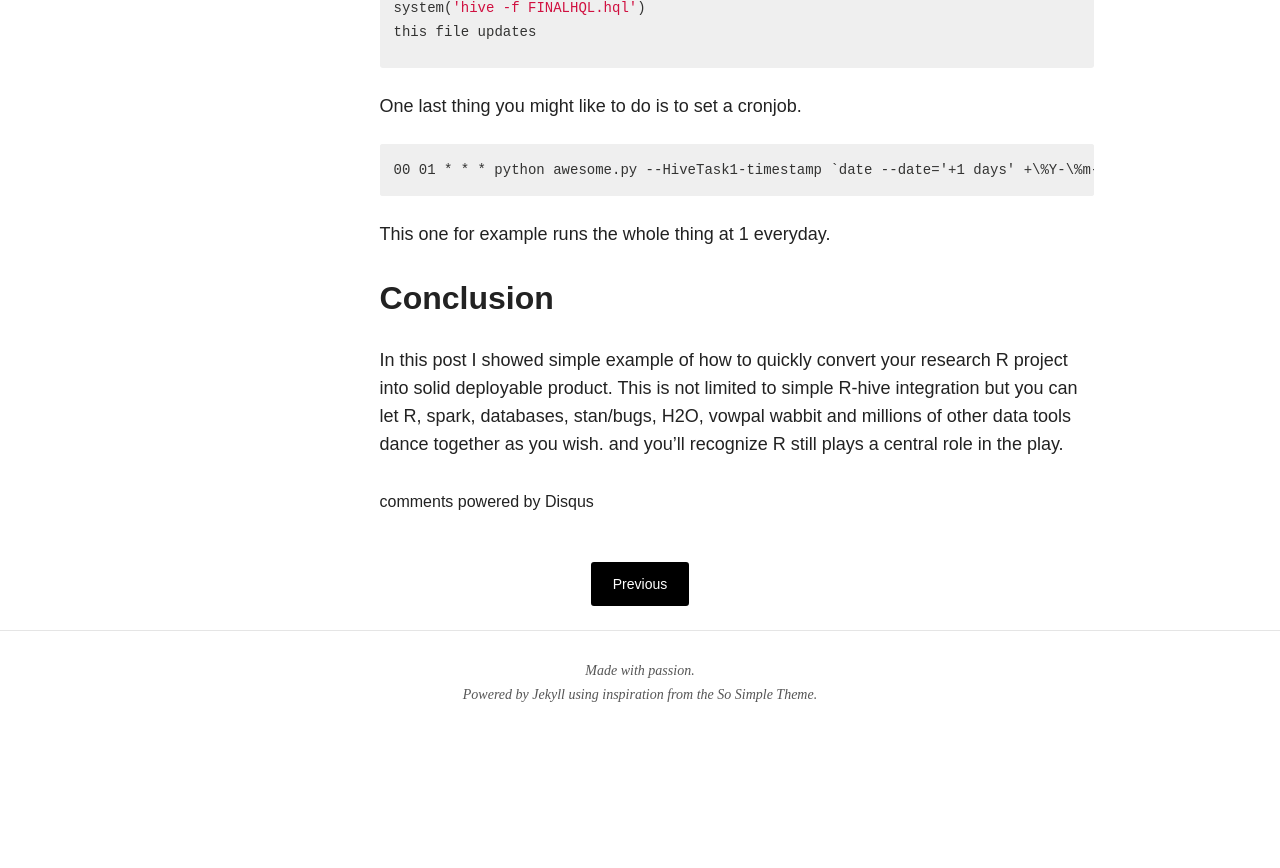
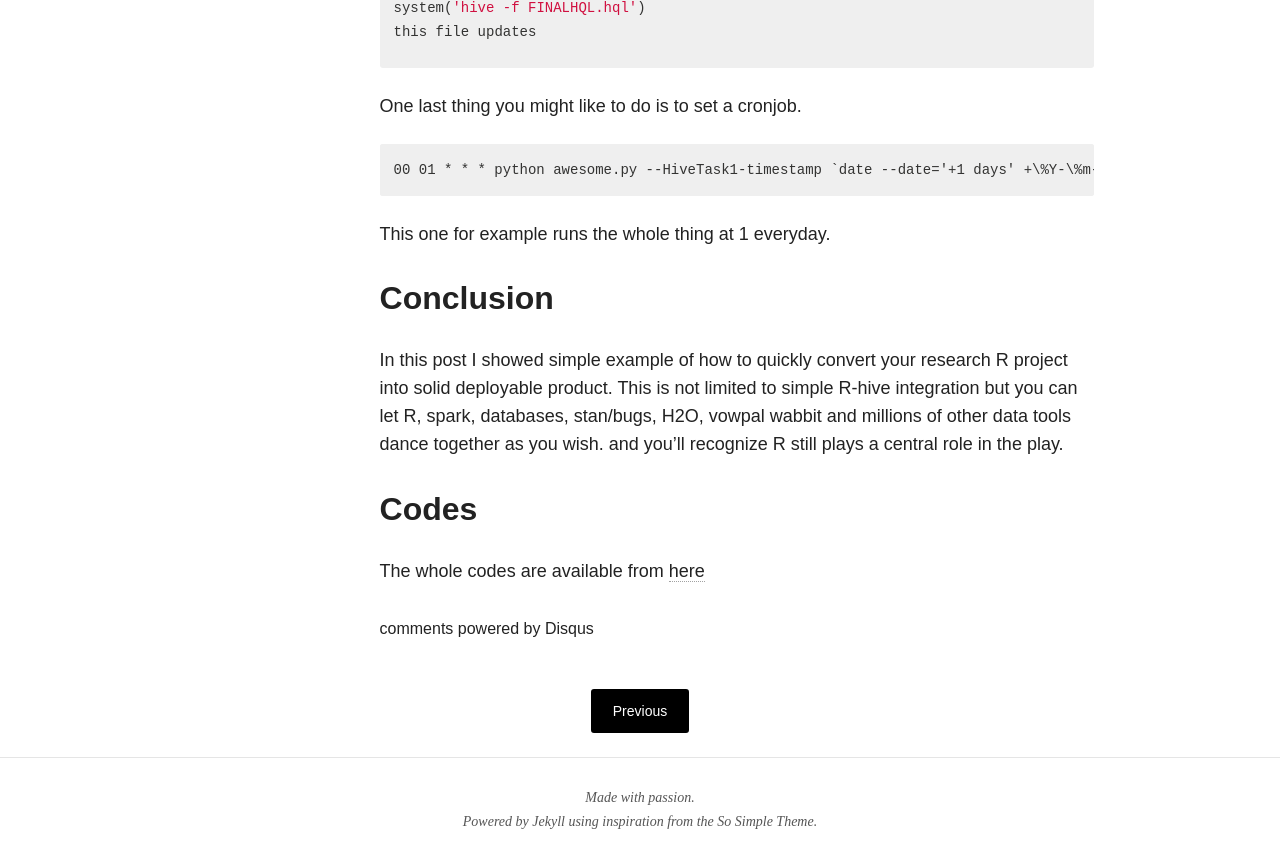
Before and after one commit to Quiri/quiri.github.io, a Jekyll site: the page built from _posts/2015-08-16-r-in-big-data-pipeline.md, in a window 1280 px wide and 900 px high, scrolled down 5196 px. Shown: the top 868 px of the window. Built offline with Jekyll 4.4.1, drawn with Linux system fonts in a browser that asks for light colours; nearby versions of some CDN libraries; comment, search, counter and statistics services are not loaded; before the commit the page ends 5969 px from its top, so only the background shows below that.

Commit message:
added codes section and link to my github

```diff
--- a/_posts/2015-08-16-r-in-big-data-pipeline.md
+++ b/_posts/2015-08-16-r-in-big-data-pipeline.md
@@ -166,3 +166,6 @@ This one for example runs the whole thing at 1 everyday.
 
 In this post I showed simple example of how to quickly convert your research R project into solid deployable product.
 This is not limited to simple R-hive integration but you can let R, spark, databases, stan/bugs, H2O, vowpal wabbit and millions of other data tools dance together as you wish. and you'll recognize R still plays a central role in the play.
+
+## Codes
+The whole codes are available from [here](https://github.com/yukiegosapporo/2015-08-16-r-in-big-data-pipeline)
```
